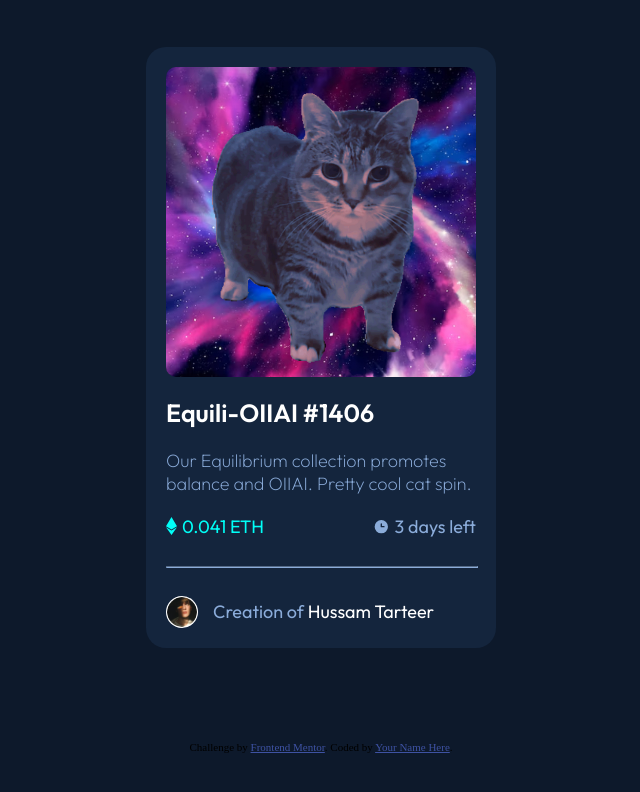
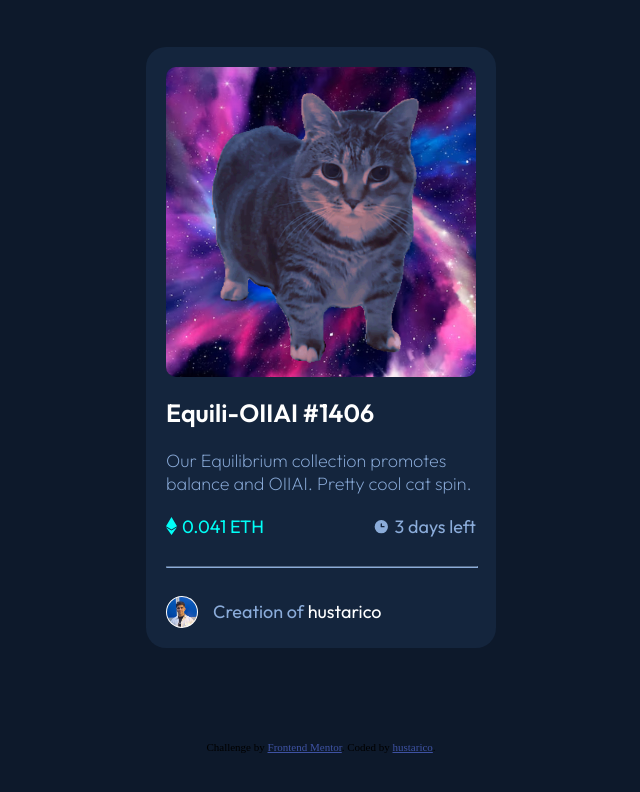
Before and after one commit to hustarico/nft-card, a plain HTML site: page index.html in a window 1280 px wide. Shown: the whole page, without its empty margins (319-959 px from the left). Drawn offline with Linux system fonts and the light colour scheme.

Commit message:
changing name and avatar

```diff
--- a/index.html
+++ b/index.html
@@ -227,8 +227,8 @@
       <hr>
 
       <div class="creator">
-        <img src="./images/image-avatar.png" alt="">
-        <p>Creation of <span>Hussam Tarteer</span></p>
+        <img src="./images/20250404_030551.jpg" alt="">
+        <p>Creation of <span>hustarico</span></p>
       </div>
 
   </div>
@@ -239,7 +239,7 @@
 
   <div class="attribution">
     Challenge by <a href="https://www.frontendmentor.io?ref=challenge" target="_blank">Frontend Mentor</a>.
-    Coded by <a href="#">Your Name Here</a>.
+    Coded by <a href="https://www.frontendmentor.io/profile/hustarico">hustarico</a>.
   </div>
 </body>
 </html>
```
Also changed, not shown: images/20250404_030551.jpg (added).
